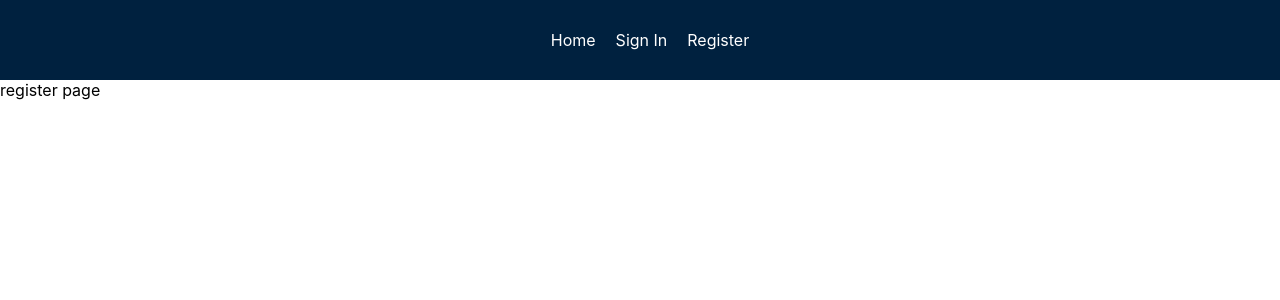
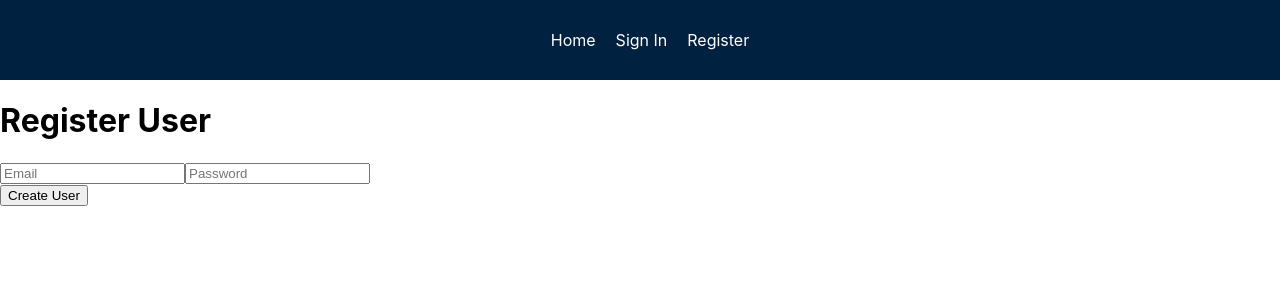
Before and after one commit to krownlesskev/next-firebase-auth, a Next.js app: page /register in a window 1280 px wide. Shown: the top 300 px of the page. Built offline with nearby package versions, Linux system fonts and the light colour scheme; no server answers.

Commit message:
implemented user registration and fixed env issue

```diff
--- a/next.config.js
+++ b/next.config.js
@@ -1,6 +1,8 @@
 /** @type {import('next').NextConfig} */
 const nextConfig = {
   reactStrictMode: true,
-}
+};
 
-module.exports = nextConfig
+module.exports = {
+  nextConfig,
+};
--- a/package.json
+++ b/package.json
@@ -9,7 +9,6 @@
     "lint": "next lint"
   },
   "dependencies": {
-    "dotenv": "^16.0.1",
     "firebase": "^9.8.1",
     "next": "12.1.6",
     "react": "18.1.0",
--- a/pages/api/firebase-config.js
+++ b/pages/api/firebase-config.js
@@ -1,10 +1,9 @@
 import { initializeApp } from "firebase/app";
 import { getAuth } from 'firebase/auth';
 
-import 'dotenv/config';
-
 const firebaseConfig = {
-    apiKey: process.env.API_KEY,
+    // API key needs to be prefixed with NEXT_PUBLIC to expose to browser.
+    apiKey: process.env.NEXT_PUBLIC_API_KEY,
     authDomain: "next-firebase-auth-2e069.firebaseapp.com",
     projectId: "next-firebase-auth-2e069",
     storageBucket: "next-firebase-auth-2e069.appspot.com",
@@ -15,5 +14,4 @@ const firebaseConfig = {
 
 const app = initializeApp(firebaseConfig);
 
-// We need to access this from othe parts of our app
 export const auth = getAuth(app);
--- a/pages/register.jsx
+++ b/pages/register.jsx
@@ -1,10 +1,30 @@
-const register = () => {
-
-};
+import { useState } from 'react';
+import { createUserWithEmailAndPassword } from 'firebase/auth';
+import { auth } from './api/firebase-config';
 
 const Register = () => {
+    const [registerEmail, setRegisterEmail] = useState("");
+    const [registerPassword, setRegisterPassword] = useState("");
+
+    const register = async () => {
+        try {
+            const user = await createUserWithEmailAndPassword(auth, registerEmail, registerPassword);
+            console.log(user);
+        } catch (error) {
+            console.log(error.message);
+        }
+    };
     return (
-        <div>register page</div>
+        <div>
+            <h1>Register User</h1>
+            <form>
+                <input type="email" placeholder="Email" autoComplete='email'
+                    onChange={(e) => { setRegisterEmail(e.target.value); }} />
+                <input type="password" placeholder="Password" autoComplete='new-password'
+                    onChange={(e) => { setRegisterPassword(e.target.value); }} />
+            </form>
+                <button onClick={register}>Create User</button>
+        </div>
     );
 };
 
```
Also changed, not shown: pages/signin.jsx (+19 -5 lines), 2 other files (tests, documents, lock files or other folders).
